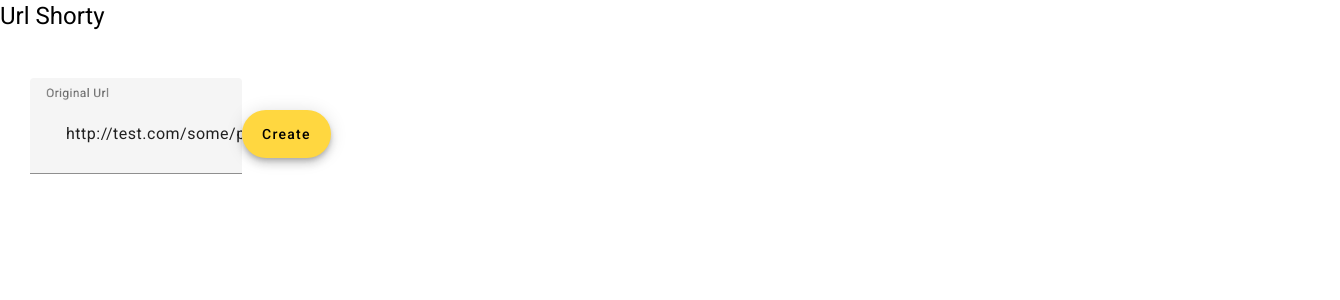
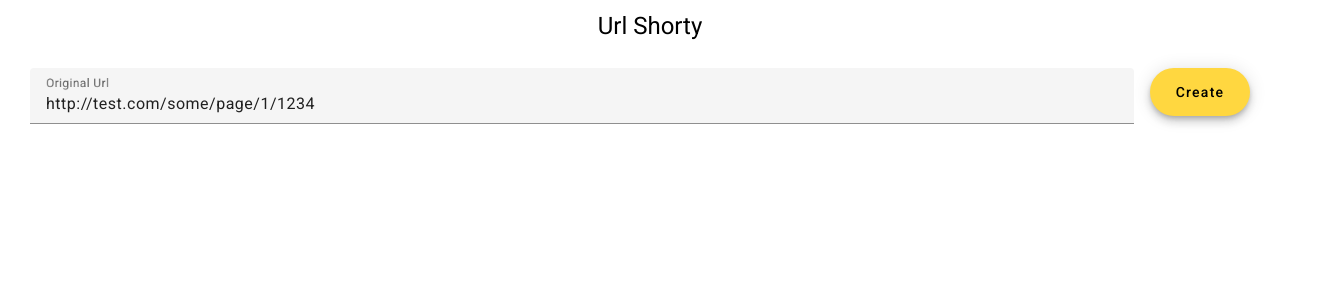
Before and after one commit to coffeemug777/url-shortening-ui, an Angular app: page / in a window 1280 px wide. Shown: the top 300 px of the page, 1340 px wide, since content can reach past the window. Built offline with nearby package versions, Linux system fonts and the light colour scheme.

Commit message:
Add css prelim

```diff
--- a/src/app/app.component.scss
+++ b/src/app/app.component.scss
@@ -1,13 +1,24 @@
 .main-body {
-  width: 100%;
-  padding: 30px;
+  width: calc(100% - 60px);
+  padding: 0 30px;
+  display: flex;
+  gap: 1rem;
 
-  input {
-    margin: 20px;
+  .mat-mdc-form-field {
+    flex-grow: 1;
+    flex-shrink: 1;
+    flex-basis: 400px;
   }
 
-  label {
-    margin: 10px;
-    display: block;
+  button {
+    flex-grow: 0;
+    flex-shrink: 0;
+    flex-basis: 100px;
   }
 }
+
+h1 {
+  width: 100%;
+  padding: 10px;
+  text-align: center;
+}
```
